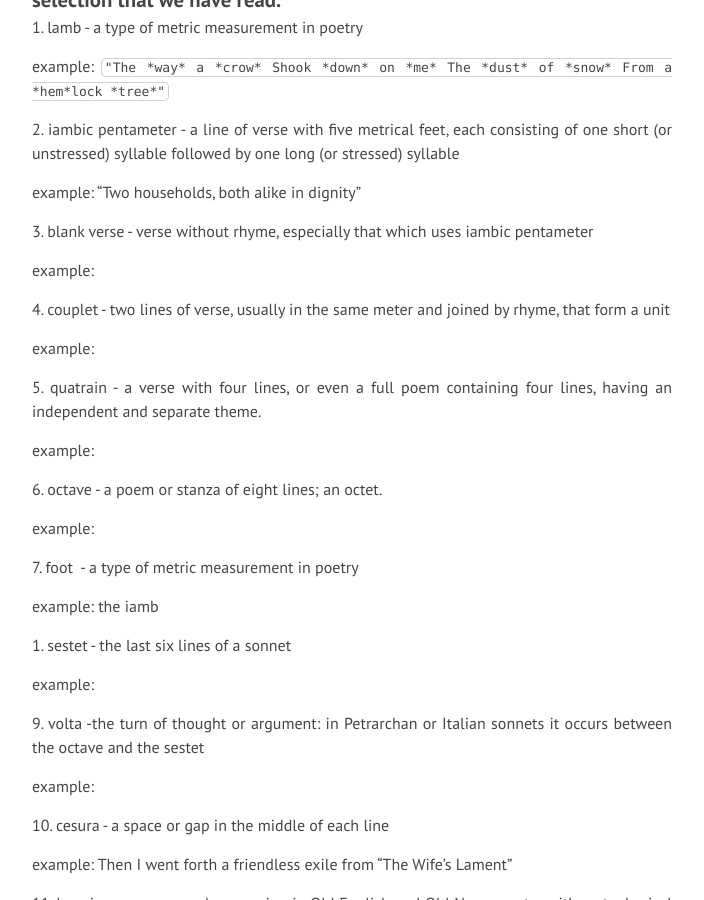
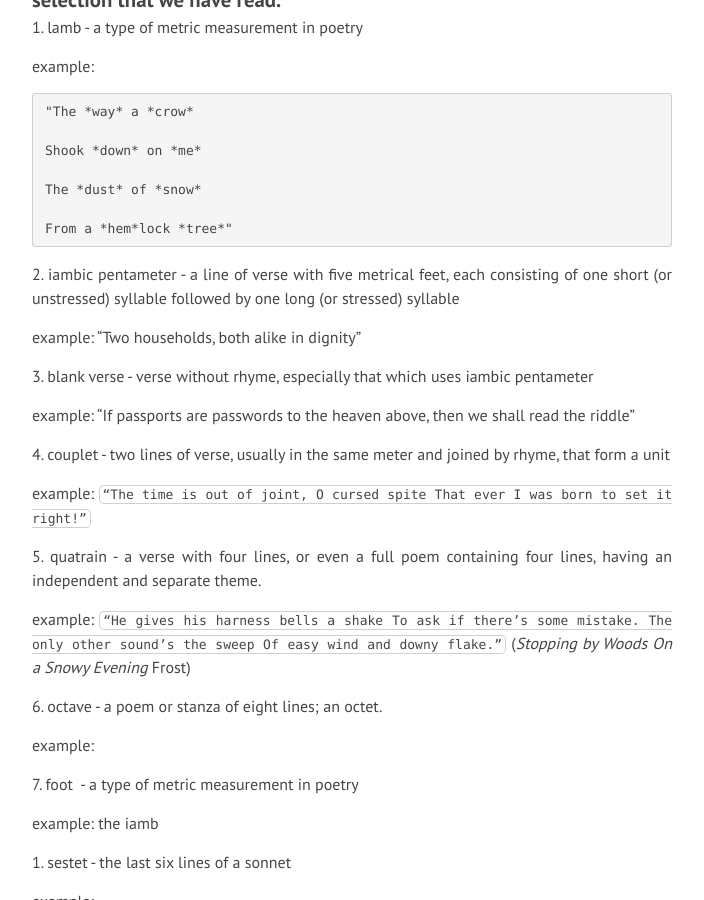
Before and after one commit to EthenStrine/English, a Jekyll site: the page built from _posts/2018-12-11-Semester Review.md, in a window 1280 px wide and 900 px high, scrolled down 975 px. Shown: the whole window, without its empty margins (288-992 px from the left). Built offline with Jekyll 4.4.1, drawn with Linux system fonts in a browser that asks for light colours; nearby versions of some CDN libraries; our own code applies the rules of GitHub Pages for plain Markdown files.

Commit message:
Update 2018-12-11-Semester Review.md

````diff
--- a/_posts/2018-12-11-Semester Review.md
+++ b/_posts/2018-12-11-Semester Review.md
@@ -17,10 +17,16 @@
 
 1\. lamb - a type of metric measurement in poetry
 
-example: ``` "The *way* a *crow*
+example:
+```
+"The *way* a *crow*
+
 Shook *down* on *me*
+
 The *dust* of *snow*
-From a *hem*lock *tree*" ```
+
+From a *hem*lock *tree*"
+```
 
 2\. iambic pentameter - a line of verse with five metrical feet, each consisting of one short (or unstressed) syllable followed by one long (or stressed) syllable
 
@@ -28,15 +34,20 @@ example: "Two households, both alike in dignity"
 
 3\. blank verse - verse without rhyme, especially that which uses iambic pentameter
 
-example:
+example: "If passports are passwords to the heaven above,
+then we shall read the riddle"
 
 4\. couplet - two lines of verse, usually in the same meter and joined by rhyme, that form a unit
 
-example:
+example: ``` “The time is out of joint, O cursed spite
+That ever I was born to set it right!” ```
 
 5\. quatrain - a verse with four lines, or even a full poem containing four lines, having an independent and separate theme.
 
-example:
+example: ``` “He gives his harness bells a shake
+To ask if there’s some mistake.
+The only other sound’s the sweep
+Of easy wind and downy flake.” ``` (*Stopping by Woods On a Snowy Evening* Frost)
 
 6\. octave - a poem or stanza of eight lines; an octet.
 
````
